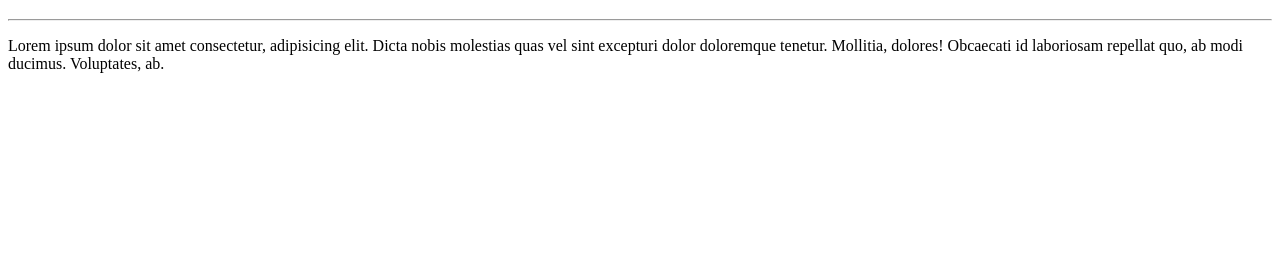
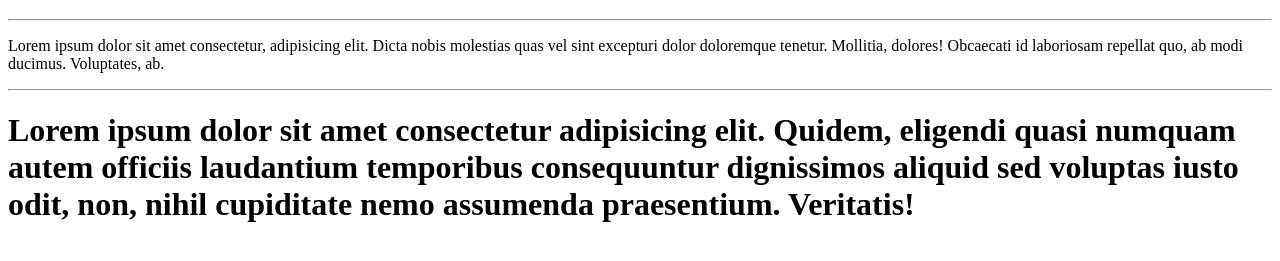
Before and after one commit to Luiz-eduardo1005/Ola-Mundo, a plain HTML site: page exemplo de site/index.html in a window 1280 px wide. Shown: the part 61-322 px from the top of the page. Drawn offline with Linux system fonts and the light colour scheme.

Commit message:
paragrafo

```diff
--- a/exemplo de site/index.html
+++ b/exemplo de site/index.html
@@ -8,5 +8,7 @@
 <body><h1>Olá, Mundo!</h1>
     <hr>
   <p>Lorem ipsum dolor sit amet consectetur, adipisicing elit. Dicta nobis molestias quas vel sint excepturi dolor doloremque tenetur. Mollitia, dolores! Obcaecati id laboriosam repellat quo, ab modi ducimus. Voluptates, ab.</p>
+  <hr>
+  <h1>Lorem ipsum dolor sit amet consectetur adipisicing elit. Quidem, eligendi quasi numquam autem officiis laudantium temporibus consequuntur dignissimos aliquid sed voluptas iusto odit, non, nihil cupiditate nemo assumenda praesentium. Veritatis!</h1>
 </body>
 </html>
```
